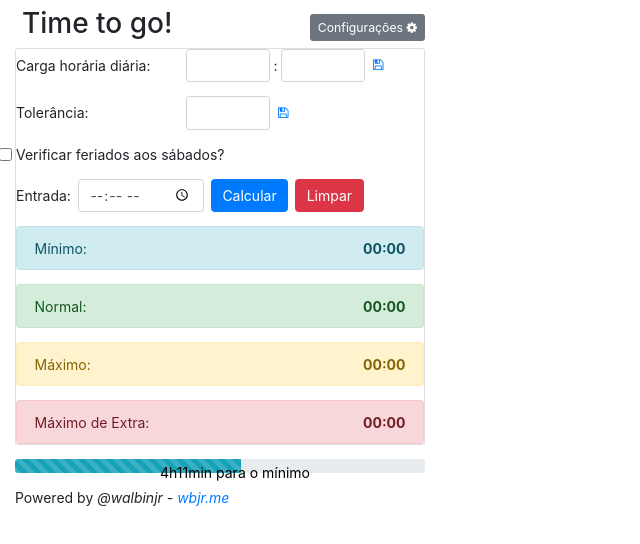
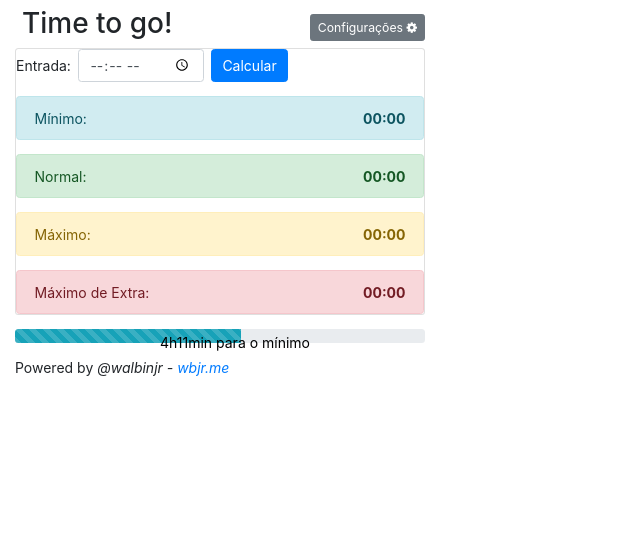
Before and after one commit to walbinjr/overtime-ng, an Angular app: page / in a window 1280 px wide. Shown: the top 544 px of the page, without its empty margins (0-640 px from the left). Built offline with nearby package versions, Linux system fonts and the light colour scheme.

Commit message:
Ajuste no layout

```diff
--- a/src/app/app.component.html
+++ b/src/app/app.component.html
@@ -1,7 +1,7 @@
 <div class="container">
   <div class="clearfix">
     <h2 class="m-2 text-center float-left">Time to go!</h2>
-    <button type="button" class="mt-3 float-right btn btn-secondary btn-sm" id="settings">Configurações <i class="fa fa-cog"></i></button>
+    <button type="button" class="mt-3 float-right btn btn-secondary btn-sm" (click)="toggleSettings($event)" [ngClass]="{'active':showSettings}">Configurações <i class="fa fa-cog"></i></button>
   </div>
   <div class="card">
     <div class="card-header bg-warning" id="sat_holiday" hidden>
@@ -9,34 +9,34 @@
     </div>
 
     <form class="card-block bg-faded pb-0">
-      <div class="form-group row no-gutters">
+      <div class="form-group row no-gutters" *ngIf="showSettings">
         <label class="col-5 col-form-label">Carga horária diária:</label>
         <div class="col-3 col-form-label sr-only">
           <span id="base_time">00:00</span>
-          <button type="button" class="btn btn-link btn-sm" id="edit_base_time"><i class="fa fa-pencil-square-o"></i></button>
+          <button type="button" class="btn btn-link btn-sm" (click)="editWorkTime($event)"><i class="fa fa-pencil-square-o"></i></button>
         </div>
         <div class="col-5 d-flex">
-          <input class="form-control" type="number" min="0" max="23" id="arrived_at" style="width: 6rem;" />
+          <input class="form-control" type="number" min="0" max="23" #workTimeHour style="width: 6rem;" />
           <span class="col-form-label ml-1 mr-1">:</span>
-          <input class="form-control" type="number" min="0" max="59" id="arrived_at" style="width: 6rem;" />
+          <input class="form-control" type="number" min="0" max="59" #workTimeMinute style="width: 6rem;" />
           <!-- <input class="form-control" type="time" id="arrived_at" /> -->
-          <button type="button" class="btn btn-link btn-sm" id="save_base_time"><i class="fa fa-floppy-o"></i></button>
+          <button type="button" class="btn btn-link btn-sm" (click)="saveWorkTime($event)"><i class="fa fa-floppy-o"></i></button>
         </div>
       </div>
-      <div class="form-group row no-gutters">
+      <div class="form-group row no-gutters" *ngIf="showSettings">
         <label class="col-5 col-form-label">Tolerância:</label>
         <div class="col-3 col-form-label sr-only">
           <span id="base_time">00:00</span>
-          <button type="button" class="btn btn-link btn-sm" id="edit_tolerance_time"><i class="fa fa-pencil-square-o"></i></button>
+          <button type="button" class="btn btn-link btn-sm" (click)="editToleranceTime($event)"><i class="fa fa-pencil-square-o"></i></button>
         </div>
         <div class="col-3 d-flex">
-          <input class="form-control" type="number" min="0" max="20" id="arrived_at" style="width: 6rem;" />
-          <button type="button" class="btn btn-link btn-sm" id="save_tolerance_time"><i class="fa fa-floppy-o"></i></button>
+          <input class="form-control" type="number" min="0" max="20" #toleranceMinute style="width: 6rem;" />
+          <button type="button" class="btn btn-link btn-sm" (click)="saveToleranceTime($event)"><i class="fa fa-floppy-o"></i></button>
         </div>
       </div>
-      <div class="form-group row no-gutters">
+      <div class="form-group row no-gutters" *ngIf="showSettings">
         <label class="form-check-label">
-          <input class="form-check-input" type="checkbox" name="sat_holiday_check" id="sat_holiday_check">
+          <input class="form-check-input" type="checkbox" #checkSaturdayHoliday (click)="saveToleranceTime($event)">
           Verificar feriados aos sábados?
         </label>
       </div>
@@ -44,8 +44,8 @@
         <div class="col d-flex">
           <label class="col-form-label mr-2">Entrada:</label>
           <input class="form-control mr-2" type="time" id="arrived_at" style="width: 9rem;" />
-          <button type="submit" class="btn btn-primary mr-2" id="calc_button">Calcular</button>
-          <button type="button" class="btn btn-danger" id="clean_button">Limpar</button>
+          <button type="button" class="btn btn-primary mr-2" (click)="saveArrivedTime()">Calcular</button>
+          <button type="button" class="btn btn-danger" *ngIf="showSettings" (click)="resetSettings()">Limpar</button>
         </div>
       </div>
     </form>
--- a/src/app/app.component.ts
+++ b/src/app/app.component.ts
@@ -7,4 +7,9 @@ import { Component } from '@angular/core';
 })
 export class AppComponent {
   title = 'app';
+  showSettings = false;
+
+  toggleSettings(event) {
+    this.showSettings = !this.showSettings;
+  }
 }
```
